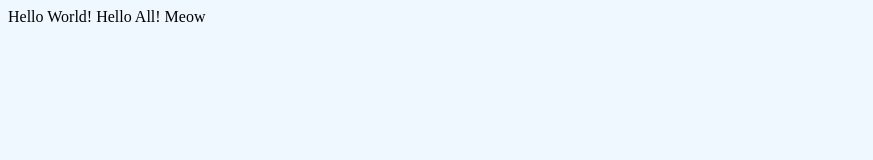
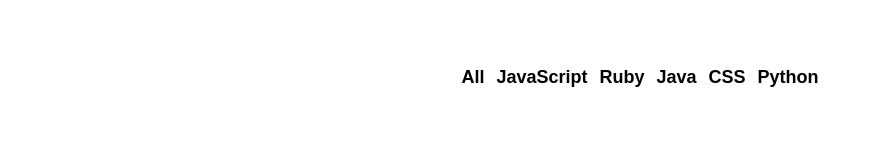
Before and after one commit to Shu52/github-battle, a React app: page / in a window 1280 px wide. Shown: the whole page, without its empty margins (0-873 px from the left). Built offline with nearby package versions, Linux system fonts and the light colour scheme.

Commit message:
List, Nav Bar

```diff
--- /dev/null
+++ b/app/components/Popular.js
@@ -0,0 +1,19 @@
+import React from 'react'
+
+export default class Popular extends React.Component {
+    render() {
+        const languages = ['All', 'JavaScript', 'Ruby', 'Java', 'CSS', 'Python' ]
+        return (
+            <ul className='flex-center'>
+                {languages.map((language) => (
+                    <li key={language}>
+                        <button className='btn-clear nav-link'>
+                            {language}
+                        </button>
+                    </li>
+                ))}
+            </ul>
+        )
+
+    }
+}
--- a/app/index.css
+++ b/app/index.css
@@ -1,3 +1,41 @@
-body {
-    background-color: aliceblue;
-}
+html, body, #app { /* global styles */
+    margin: 0;
+    height: 100%;
+    width: 100%;
+  }
+
+  body { /* System fonts */
+    font-family: -apple-system,BlinkMacSystemFont,Segoe UI,Roboto,Oxygen-Sans,Ubuntu,Cantarell,Helvetica Neue,sans-serif;
+  }
+
+  ul {
+    padding: 0;
+  }
+
+  li {
+    list-style-type: none; /* No bullets */
+  }
+
+  .container {
+    max-width: 1200px;
+    margin: 0 auto;
+    padding: 50px;
+  }
+
+  .flex-center {
+    display: flex;
+    justify-content: center;
+    align-items: center;
+  }
+
+  .btn-clear {
+    border: none;
+    background: transparent;
+  }
+
+  .nav-link {
+    font-size: 18px;
+    font-weight: bold;
+    text-decoration: none;
+    color: inherit;
+  }
--- a/app/index.js
+++ b/app/index.js
@@ -2,6 +2,7 @@
 import ReactDOM from 'react-dom' // React can be used on many platforms like mobile, or xbox
                                 // we use react-dom to render to the DOM/Browser
 import './index.css'
+import Popular from './components/Popular'
 
 // Component
 // State
@@ -11,8 +12,8 @@
 class App extends React.Component{
     render(){
         return (
-        <div>
-            Hello World! Hello All! Meow
+        <div className='container'>
+           <Popular />
         </div>
         )
     }
```
